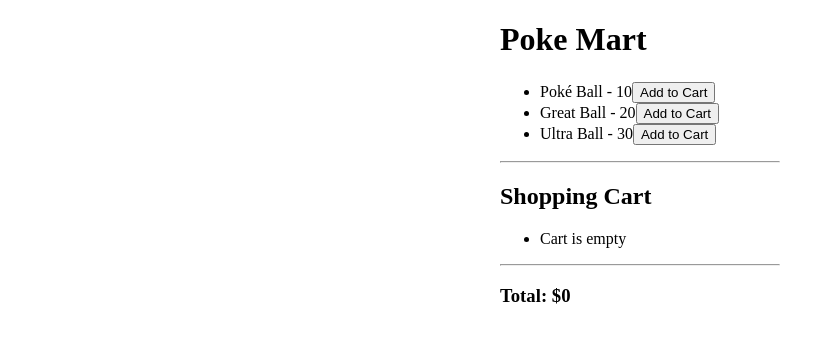
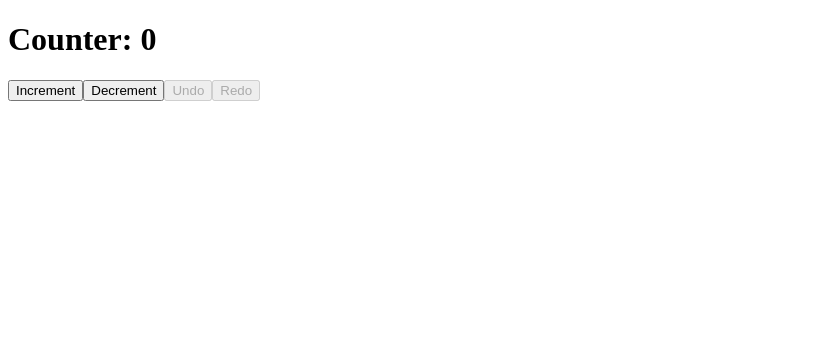
Before and after one commit to kritikam123/react-practice, a React (Vite) app: page / in a window 1280 px wide. Shown: the top 340 px of the page, without its empty margins (0-835 px from the left). Built offline with nearby package versions, Linux system fonts and the light colour scheme.

Commit message:
useReducer example: Counter wth undo and redo

```diff
--- /dev/null
+++ b/src/28_CounterWithUndoRedo.jsx
@@ -0,0 +1,79 @@
+import { useReducer, useState } from "react";
+
+const initialState = {
+  past: [],
+  present: 0,
+  future: [],
+};
+
+export function reducer(state, action) {
+  const { past, present, future } = state;
+
+  if (action.type === "increment") {
+    return {
+      past: [...past, present],
+      present: present + 1,
+      future: [],
+    };
+  }
+
+  if (action.type === "decrement") {
+    return {
+      past: [...past, present],
+      present: present - 1,
+      future: [],
+    };
+  }
+
+  if (action.type === "undo") {
+    return {
+      past: past.slice(0, -1),
+      present: past.at(-1),
+      future: [present, ...future],
+    };
+  }
+  if (action.type === "redo") {
+    return {
+      past: [...past, present],
+      present: future[0],
+      future: future.slice(1),
+    };
+  }
+
+  throw new Error("This action type is not supported");
+}
+
+export function CounterWithUndoRedo() {
+  const [state, dispatch] = useReducer(reducer, initialState);
+
+  const handleIncrement = () => dispatch({ type: "increment" });
+  const handleDecrement = () => dispatch({ type: "decrement" });
+  const handleUndo = () => dispatch({ type: "undo" });
+  const handleRedo = () => dispatch({ type: "redo" });
+
+  return (
+    <div>
+      <h1>Counter: {state.present}</h1>
+      <button className="link" onClick={handleIncrement}>
+        Increment
+      </button>
+      <button className="link" onClick={handleDecrement}>
+        Decrement
+      </button>
+      <button
+        className="link"
+        onClick={handleUndo}
+        disabled={!state.past.length}
+      >
+        Undo
+      </button>
+      <button
+        className="link"
+        onClick={handleRedo}
+        disabled={!state.future.length}
+      >
+        Redo
+      </button>
+    </div>
+  );
+}
--- a/src/App.jsx
+++ b/src/App.jsx
@@ -27,7 +27,8 @@
 import { Newsfeed, VideoItem, VideoPlaybackProvider } from "./25_Newsfeed";
 import { TaskManager, reducer } from "./26_TaskManager";
 import { ShoppingCart } from "./27_AddToCart";
+import { CounterWithUndoRedo } from "./28_CounterWithUndoRedo";
 
 export default function App() {
-  return <ShoppingCart />;
+  return <CounterWithUndoRedo />;
 }
```
